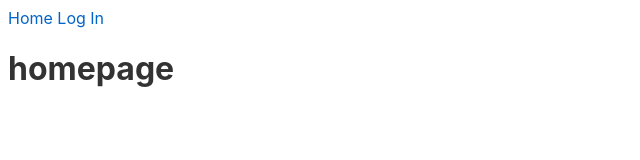
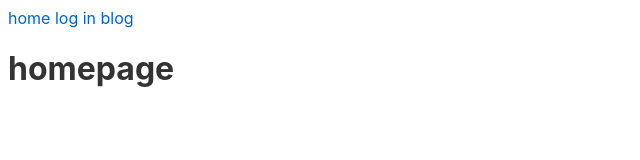
Before and after one commit to chunyukuo88/source, a Svelte app: page / in a window 1280 px wide. Shown: the top 160 px of the page, without its empty margins (0-640 px from the left). Built offline with nearby package versions, Linux system fonts and the light colour scheme.

Commit message:
No need to user the userEvent method. The fireEvent works just fine in Svelte, too.

```diff
--- a/src/App.svelte
+++ b/src/App.svelte
@@ -1,20 +1,28 @@
 <script>
-  import SignInPage from './pages/LoginPage.svelte';
+  import LoginPage from './pages/LoginPage.svelte';
   import Homepage from "./pages/Homepage.svelte";
   import About from "./pages/About.svelte";
+  import BlogPage from "./pages/Blog.svelte";
+  let path = window.location.pathname;
 
-  let path = window.location.pathname;
+  const navBarHandler = (event) => {
+    path = event.target.attributes.href.value;
+    window.history.pushState({}, '', path);
+  }
 </script>
 
 <div class="container">
   <nav>
-    <a href="/">Home</a>
-    <a href="/login">Log In</a>
+    <a href="/" on:click={navBarHandler}>home</a>
+    <a href="/login" on:click={navBarHandler}>log in</a>
+    <a href="/blog" on:click={navBarHandler}>blog</a>
   </nav>
   {#if path === '/'}
     <Homepage/>
   {:else if path === '/login'}
-    <SignInPage />
+    <LoginPage />
+  {:else if path === '/blog'}
+    <BlogPage />
   {:else}
     <About />
   {/if}
--- /dev/null
+++ b/src/pages/Blog.svelte
@@ -0,0 +1 @@
+<div data-testid="blog page">>blog</div>
```
Also changed, not shown: 1 other file (tests, documents, lock files or other folders).
